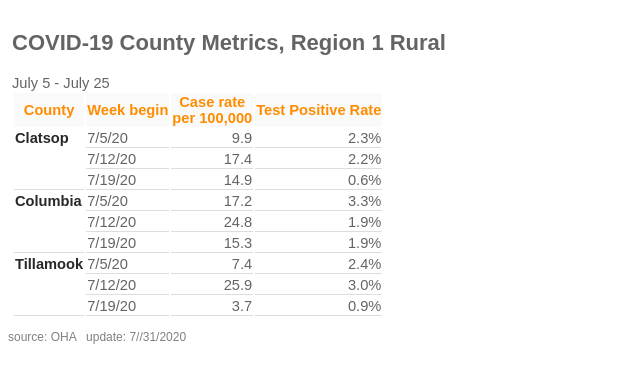
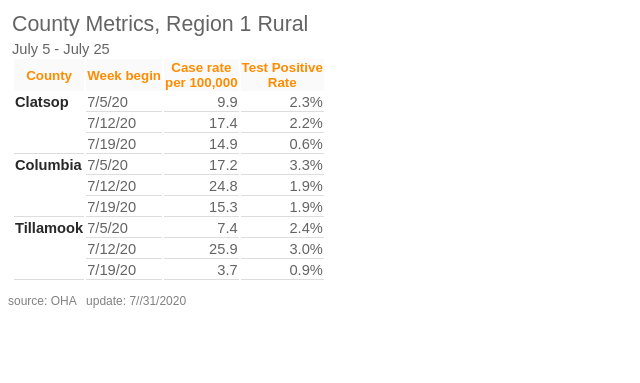
Before and after one commit to brian32768/corona_collector, a Python web app: template templates/county_metrics.html in a window 1280 px wide. Shown: the top 383 px of the page, without its empty margins (0-640 px from the left). Run offline with Jinja, Linux system fonts and the light colour scheme; the template is opened without the code that fills it, so the values that code supplies are empty.

Commit message:
tuning css

```diff
--- a/requirements.txt
+++ b/requirements.txt
@@ -6,3 +6,6 @@ requests
 selenium>=3.141
 chromedriver-binary
 jinja2
+# There is a bug in camelot if you install the latest pdfminer
+pdfminer.six==20200517
+camelot-py>=0.8.0
--- a/templates/county_metrics.html
+++ b/templates/county_metrics.html
@@ -12,7 +12,7 @@
 <body>
 
     <div id="rural" class="cases">
-        <h2>COVID-19 County Metrics, Region 1 Rural</h2>
+        <div class="title">County Metrics, Region 1 Rural</div>
         July 5 - July 25
         <table>
             <thead>
@@ -20,7 +20,7 @@
                 <th>County</th>
                 <th>Week begin</th>
                 <th>Case rate <br />per 100,000</th>
-                <th>Test Positive Rate</th>
+                <th>Test Positive <br /> Rate</th>
             </tr>
             </thead>
             <tbody>
--- a/templates/index.html
+++ b/templates/index.html
@@ -2,5 +2,5 @@
 <body>
     <a href="world_cases.html">world</a> <br/>
     <a href="cases.html">oha</a> <br/>
-    <a href="county_metrics.html">oha</a> <br/>
+    <a href="county_metrics.html">county metrics</a> <br/>
 </body>
--- a/templates/static/ms.css
+++ b/templates/static/ms.css
@@ -11,6 +11,7 @@ b {
 th {
     color: darkorange;
     background-color: rgb(250, 250, 250);
+    font-size: 10pt;
 }
 tbody, td {
     vertical-align: top;
```
